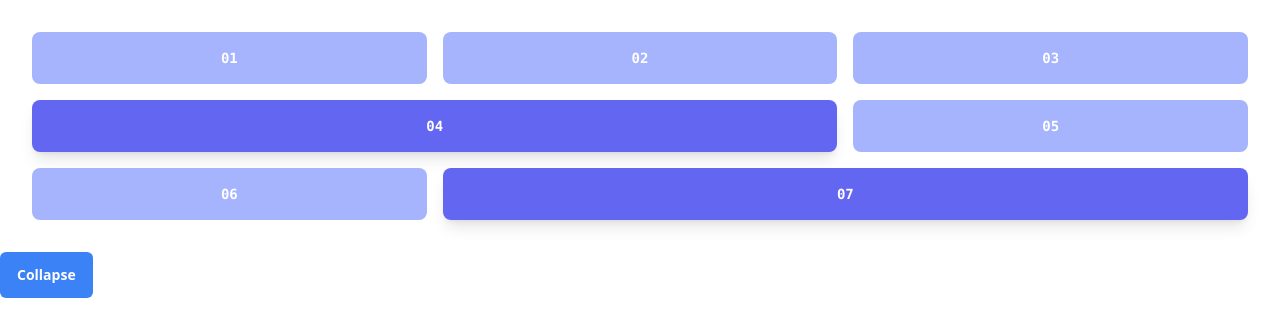
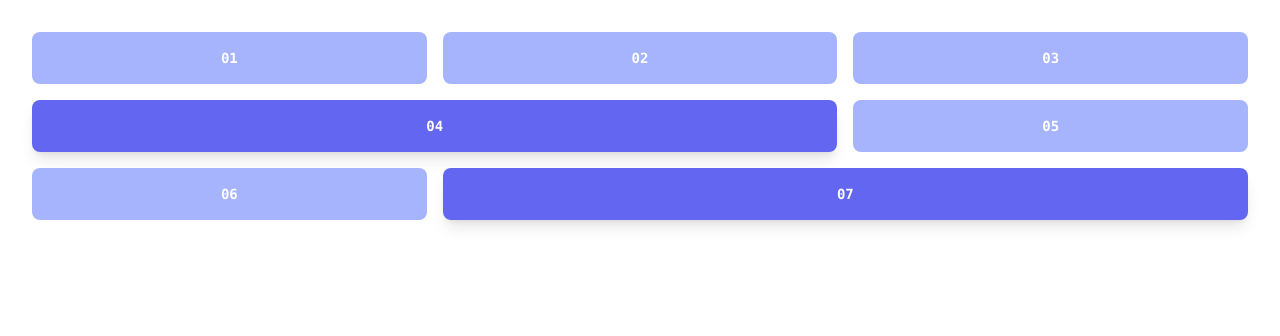
Before and after one commit to Fecony/wave-web3-dapp, a React (Vite) app in the folder frontend/: page / in a window 1280 px wide. Shown: the top 336 px of the page. Built offline with nearby package versions, Linux system fonts and the light colour scheme.

Commit message:
chore: add ethers library

```diff
--- a/frontend/package.json
+++ b/frontend/package.json
@@ -9,6 +9,7 @@
     "preview": "vite preview"
   },
   "dependencies": {
+    "ethers": "^5.6.9",
     "preline": "^1.1.2",
     "react": "^18.2.0",
     "react-dom": "^18.2.0"
--- a/frontend/src/App.jsx
+++ b/frontend/src/App.jsx
@@ -26,29 +26,6 @@ const App = () => {
           </div>
         </div>
       </div>
-
-      <button
-        type="button"
-        class="hs-collapse-toggle py-3 px-4 inline-flex justify-center items-center gap-2 rounded-md border border-transparent font-semibold bg-blue-500 text-white hover:bg-blue-600 focus:outline-none focus:ring-2 focus:ring-blue-500 focus:ring-offset-2 transition-all text-sm dark:focus:ring-offset-gray-800"
-        id="hs-basic-collapse"
-        data-hs-collapse="#hs-basic-collapse-heading"
-      >
-        Collapse
-      </button>
-      <div
-        id="hs-basic-collapse-heading"
-        class="hs-collapse hidden w-full overflow-hidden transition-[height] duration-300"
-        aria-labelledby="hs-basic-collapse"
-      >
-        <div class="mt-5">
-          <p class="text-gray-500 dark:text-gray-400">
-            This is a collapse body. It is hidden by default, until the collapse
-            plugin adds the appropriate classes that we use to style each
-            element. These classes control the overall appearance, as well as
-            the showing and hiding via CSS transitions.
-          </p>
-        </div>
-      </div>
     </div>
   );
 };
```
Also changed, not shown: 1 other file (tests, documents, lock files or other folders).
